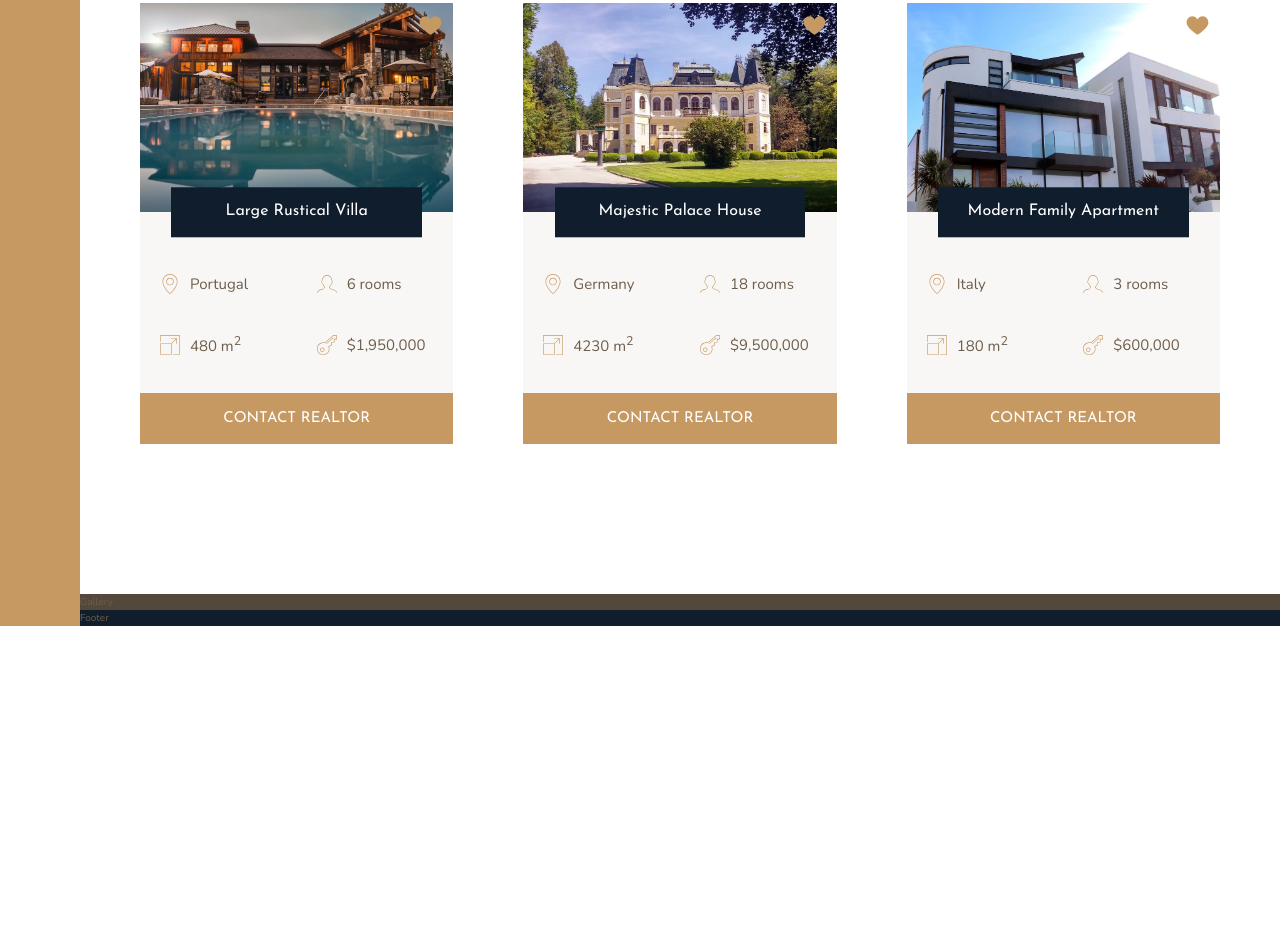
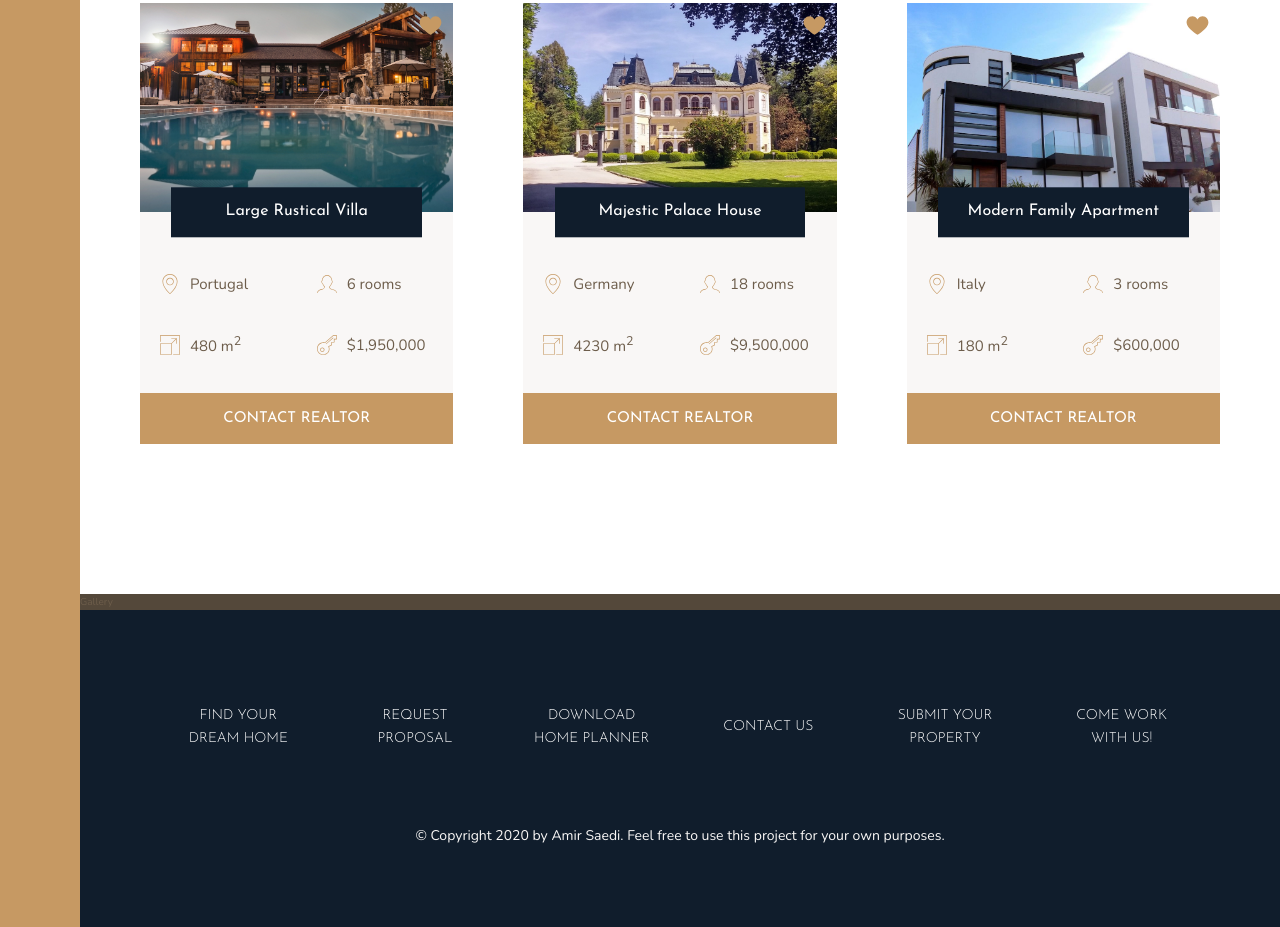
Before and after one commit to amirhsaedi/css-nexter-website, a website: page index.html in a window 1280 px wide. Shown: the part 2478-3405 px from the top of the page. Before the commit the page ends 3104 px from the top, so only its background shows below. Drawn offline with nearby package versions, Linux system fonts and the light colour scheme.

Commit message:
Footer section done

```diff
--- a/index.html
+++ b/index.html
@@ -290,6 +290,29 @@
       </div>
     </section>
     <section class="gallery">Gallery</section>
-    <footer class="footer">Footer</footer>
+    <footer class="footer">
+      <nav class="nav">
+        <li class="nav__item">
+          <a href="#" class="nav__link">Find your dream Home</a>
+        </li>
+        <li class="nav__item">
+          <a href="#" class="nav__link">Request proposal</a>
+        </li>
+        <li class="nav__item">
+          <a href="#" class="nav__link">Download home planner</a>
+        </li>
+        <li class="nav__item"><a href="#" class="nav__link">Contact us</a></li>
+        <li class="nav__item">
+          <a href="#" class="nav__link">Submit your property</a>
+        </li>
+        <li class="nav__item">
+          <a href="#" class="nav__link">Come work with us!</a>
+        </li>
+      </nav>
+      <p class="copyright">
+        &copy; Copyright 2020 by Amir Saedi. Feel free to use this project for
+        your own purposes.
+      </p>
+    </footer>
   </body>
 </html>
--- a/package.json
+++ b/package.json
@@ -4,7 +4,7 @@
   "description": "Nexter webpage",
   "main": "index.html",
   "scripts": {
-    "watch:sass": "sass sass/main.scss css/style.css --watch",
+    "watch:sass": "sass --no-source-map sass/main.scss css/style.css --watch",
     "prefix:css": "postcss css/style.css --use autoprefixer -o css/style.prefix.css",
     "compress:css": "sass --style=compressed css/style.prefix.css css/style.css",
     "build:css": "npm-run-all prefix:css compress:css"
--- a/sass/_footer.scss
+++ b/sass/_footer.scss
@@ -1,4 +1,40 @@
 .footer {
   background-color: $color-secondary;
   grid-column: full-start / full-end;
+  padding: 8rem;
 }
+
+.nav {
+  list-style: none;
+  display: grid;
+  grid-template-columns: repeat(auto-fit, minmax(15rem, 1fr));
+  grid-gap: 2rem;
+  align-items: center;
+
+  &__link:link,
+  &__link:visited {
+    font-size: 1.4rem;
+    text-decoration: none;
+    color: #fff;
+    text-align: center;
+    text-transform: uppercase;
+    font-family: $font-display;
+    padding: 1.5rem;
+    display: block;
+    transition: all 0.2s;
+  }
+
+  &__link:hover,
+  &__link:active {
+    background-color: rgba(#fff, 0.5);
+    transform: translateY(-3px);
+  }
+}
+
+.copyright {
+  color: $color-grey-light-1;
+  font-size: 1.4rem;
+  text-align: center;
+  width: 70%;
+  margin: 6rem auto 0 auto;
+}
```
Also changed, not shown: css/style.css, 1 other file.
